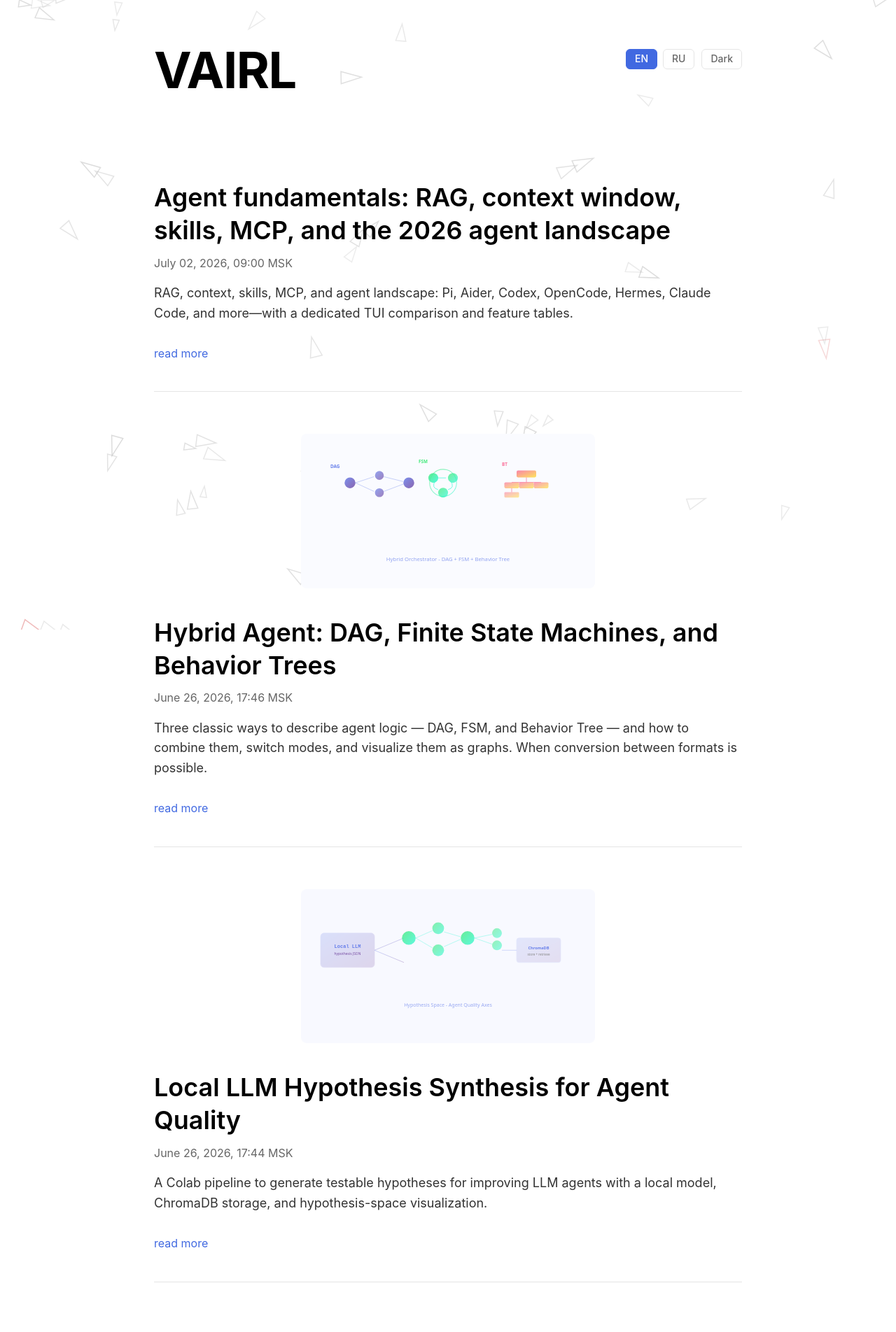
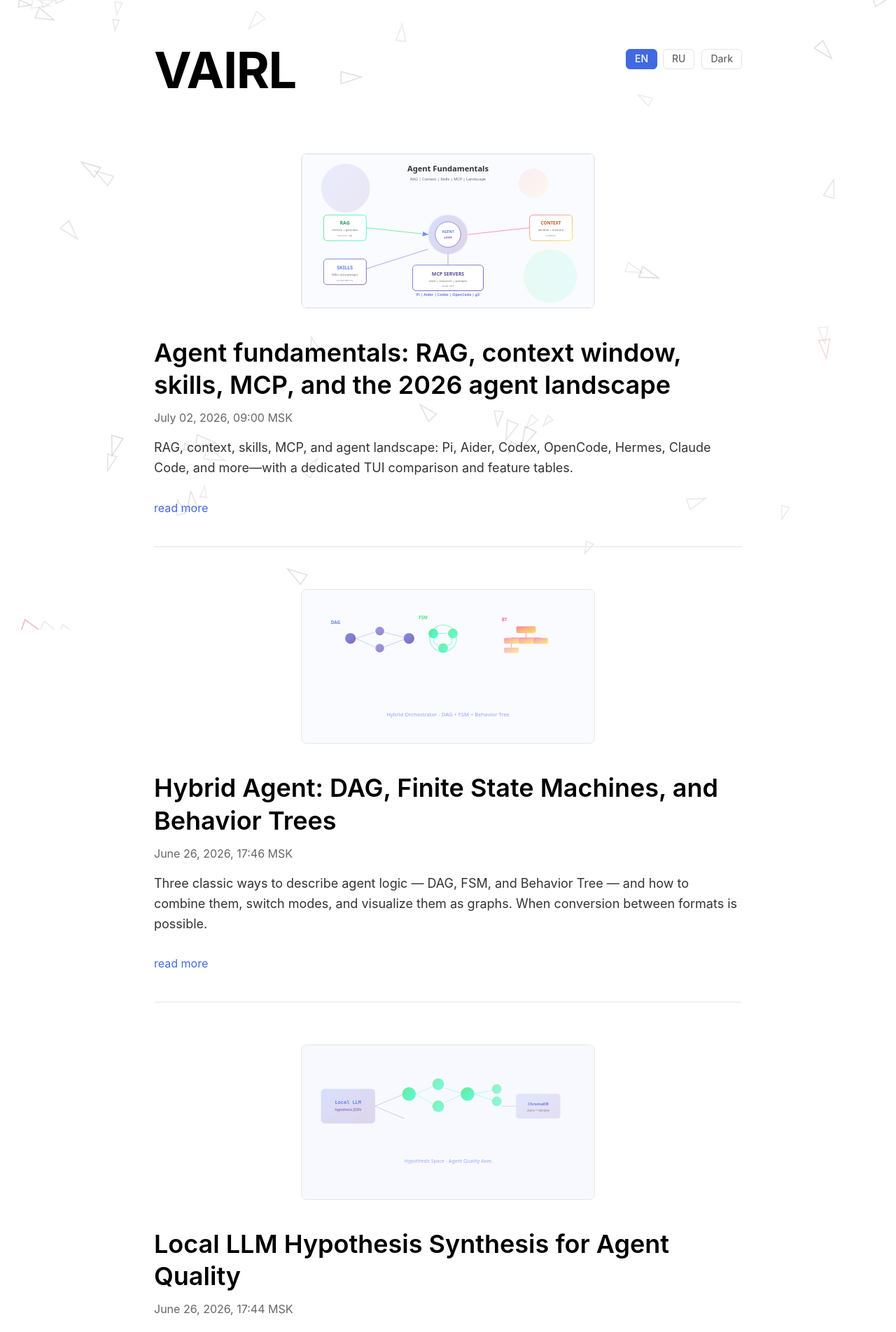
Before and after one commit to evgeniy-borisov/vairl, a Jekyll site: the page built from blog.html, in a window 1280 px wide. Shown: the top 1904 px of the page at 70% size. Built offline with Jekyll 4.4.1, drawn with Linux system fonts in a browser that asks for light colours; nearby versions of some CDN libraries.

Commit message:
Fix agent fundamentals cover visibility on dark theme.
Use a light SVG background and add borders around post images so covers stand out in both themes.

Co-authored-by: Cursor <cursoragent@cursor.com>

```diff
--- a/assets/css/style.css
+++ b/assets/css/style.css
@@ -282,7 +282,8 @@ nav a {
     margin-bottom: 30px;
     border-radius: 8px;
     overflow: hidden;
-    background: transparent;
+    background: var(--bg-secondary);
+    border: 1px solid var(--border);
     max-width: 50%;
     margin-left: auto;
     margin-right: auto;
@@ -324,7 +325,8 @@ nav a {
     margin-bottom: 40px;
     border-radius: 8px;
     overflow: hidden;
-    background: transparent;
+    background: var(--bg-secondary);
+    border: 1px solid var(--border);
     max-width: 50%;
     margin-left: auto;
     margin-right: auto;
```
Also changed, not shown: assets/images/agent-fundamentals-rag-mcp.svg.
